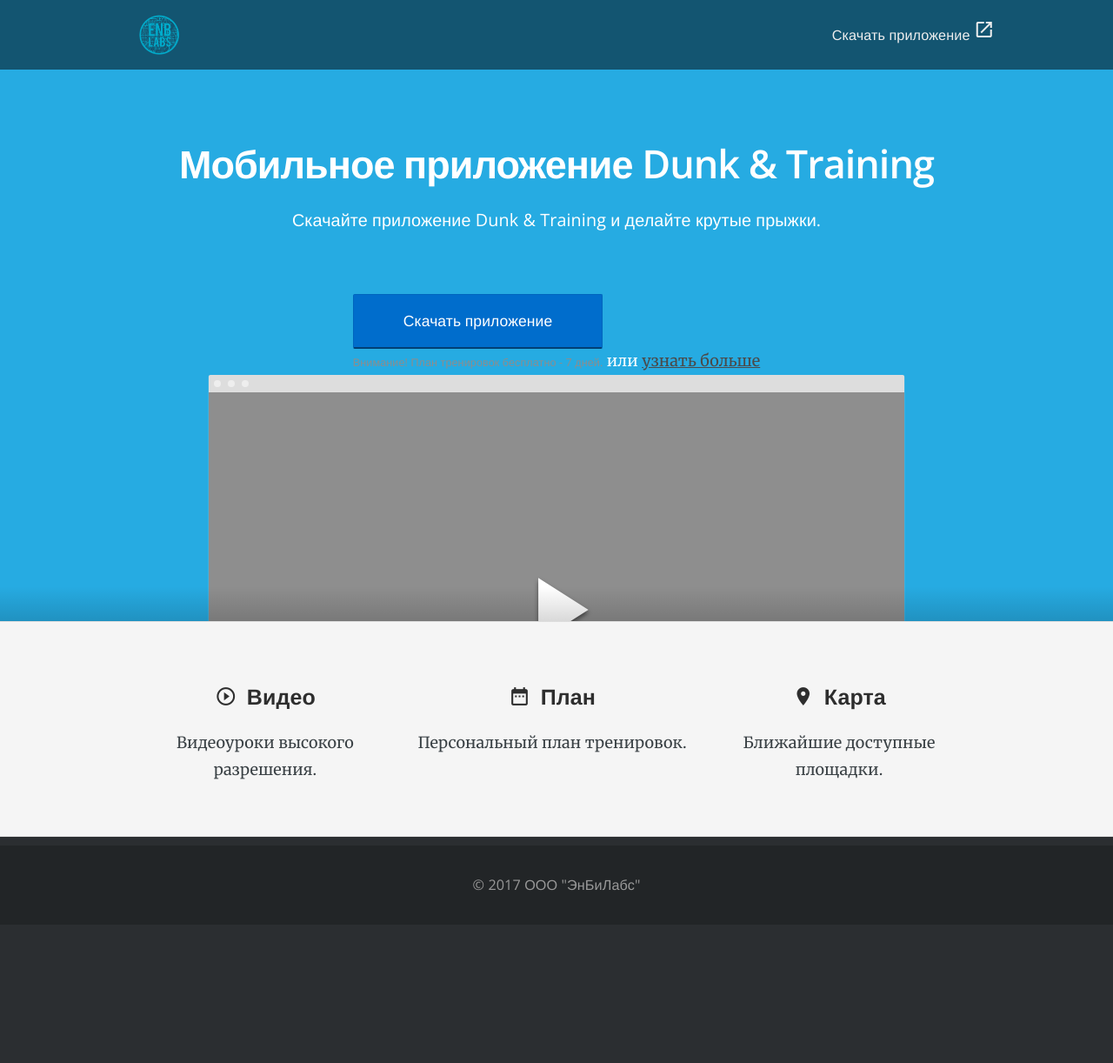
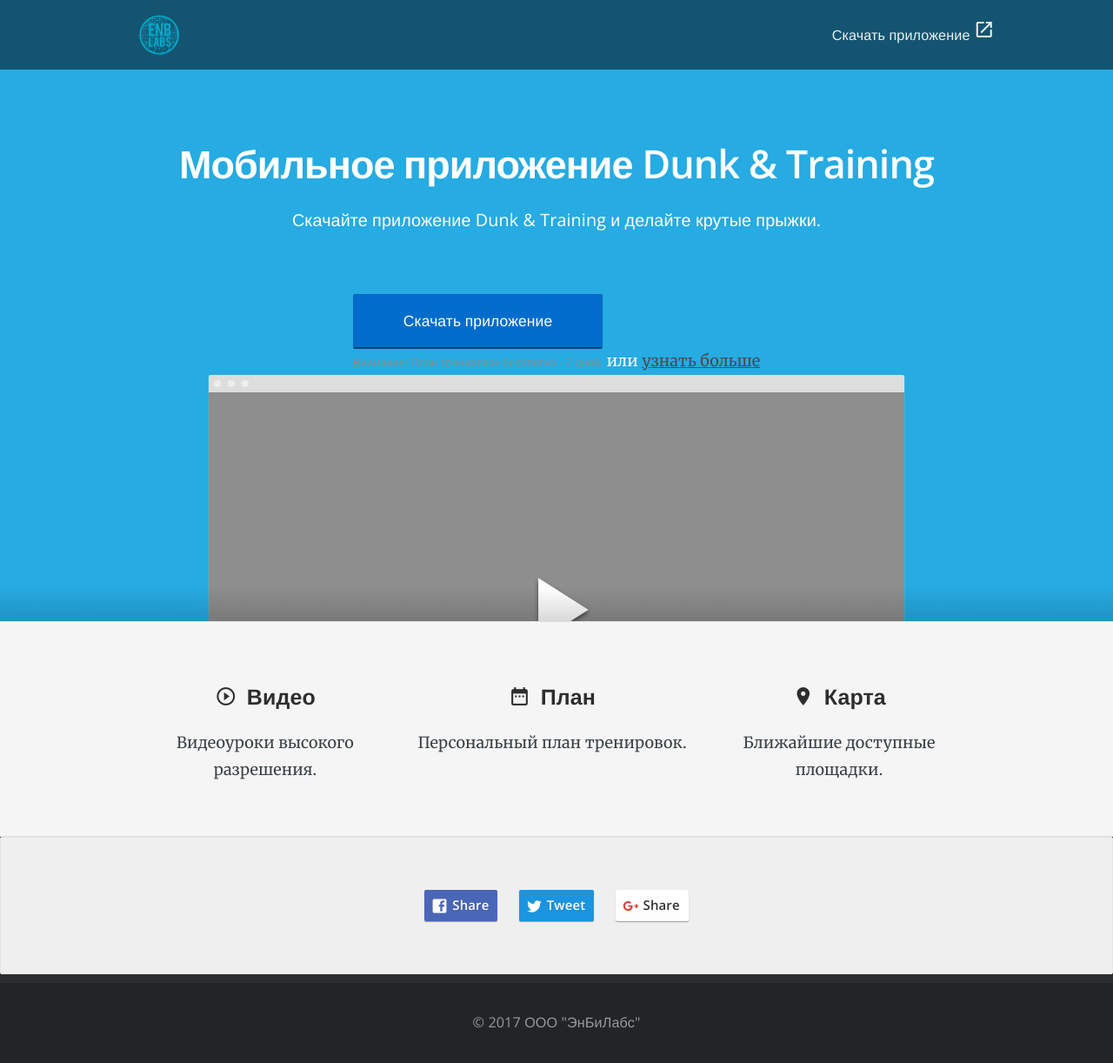
Before and after one commit to RakhimyanTim/danking-training.github.io, a Jekyll site: the page built from pages/index.html, in a window 1280 px wide. Shown: the whole page at 87% size. Built offline with Jekyll 4.4.1, drawn with Linux system fonts in a browser that asks for light colours; nearby versions of some CDN libraries; before the commit the page ends 1063 px from its top, so only the background shows below that.

Commit message:
Update index.html

```diff
--- a/pages/index.html
+++ b/pages/index.html
@@ -50,5 +50,12 @@
 
 </section>
 
+<div class="share-options well">
+			{% assign url = page.url | prepend: site.url | cgi_escape %}
+			<a class="share-btn facebook" href="https://www.facebook.com/sharer/sharer.php?u={{ url }}" target="_blank">{% include social-icon.html icon="Facebook" %} Share</a>
+			<a class="share-btn twitter" href="https://twitter.com/intent/tweet?url={{ url }}&amp;text={{ page.title | markdownify | strip_html | cgi_escape }}%20on%20{{ site.title | cgi_escape }}&amp;via=CloudCannon" target="_blank">{% include social-icon.html icon="Twitter" %} Tweet</a>
+			<a class="share-btn google-plus" href="https://plus.google.com/share?url={{ url }}" target="_blank">{% include social-icon.html icon="Google Plus" %} Share</a>
+		</div>
+
 <script src="/js/jquery.event.move.js" type="text/javascript"></script>
 <script src="/js/jquery.twentytwenty.js" type="text/javascript"></script>
```
